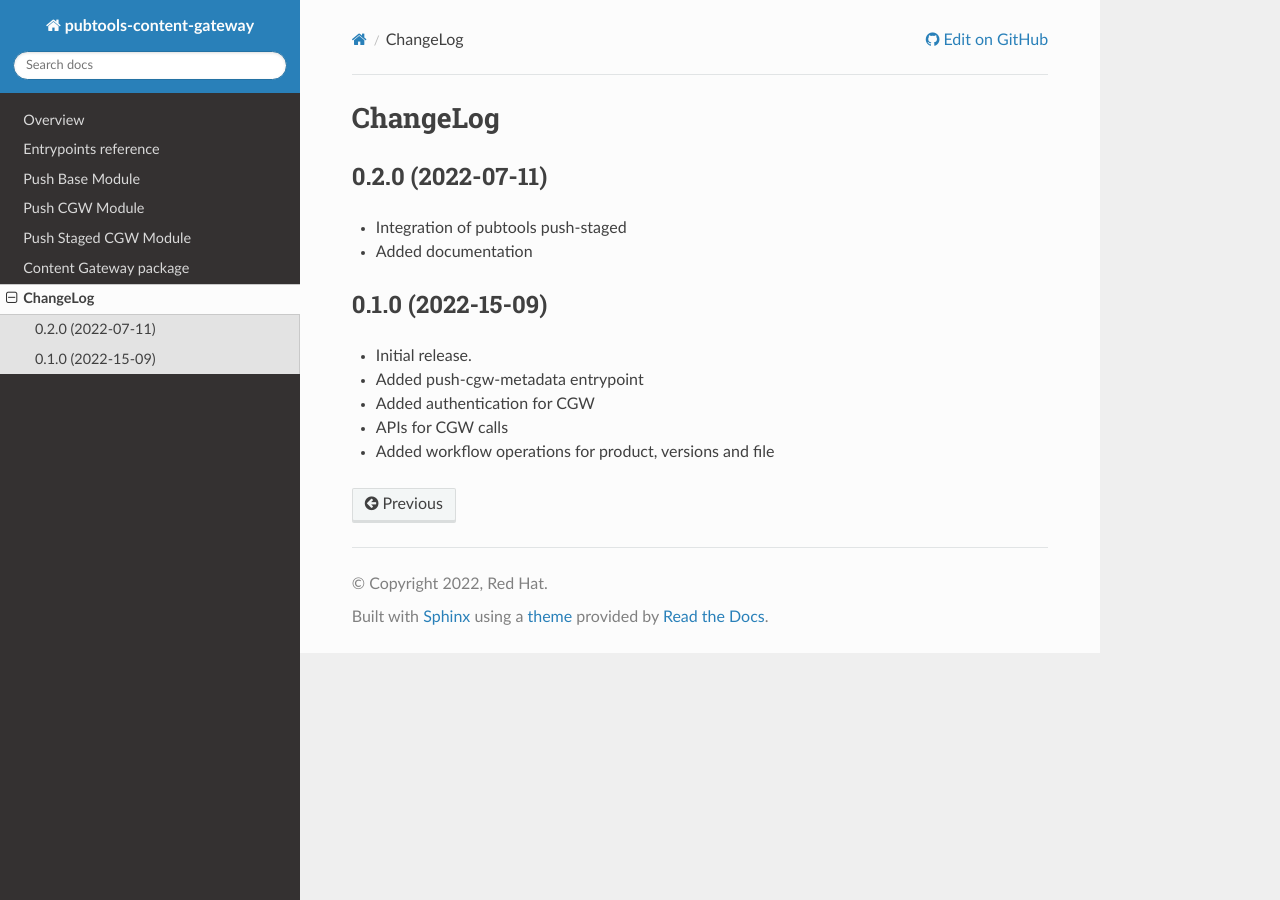
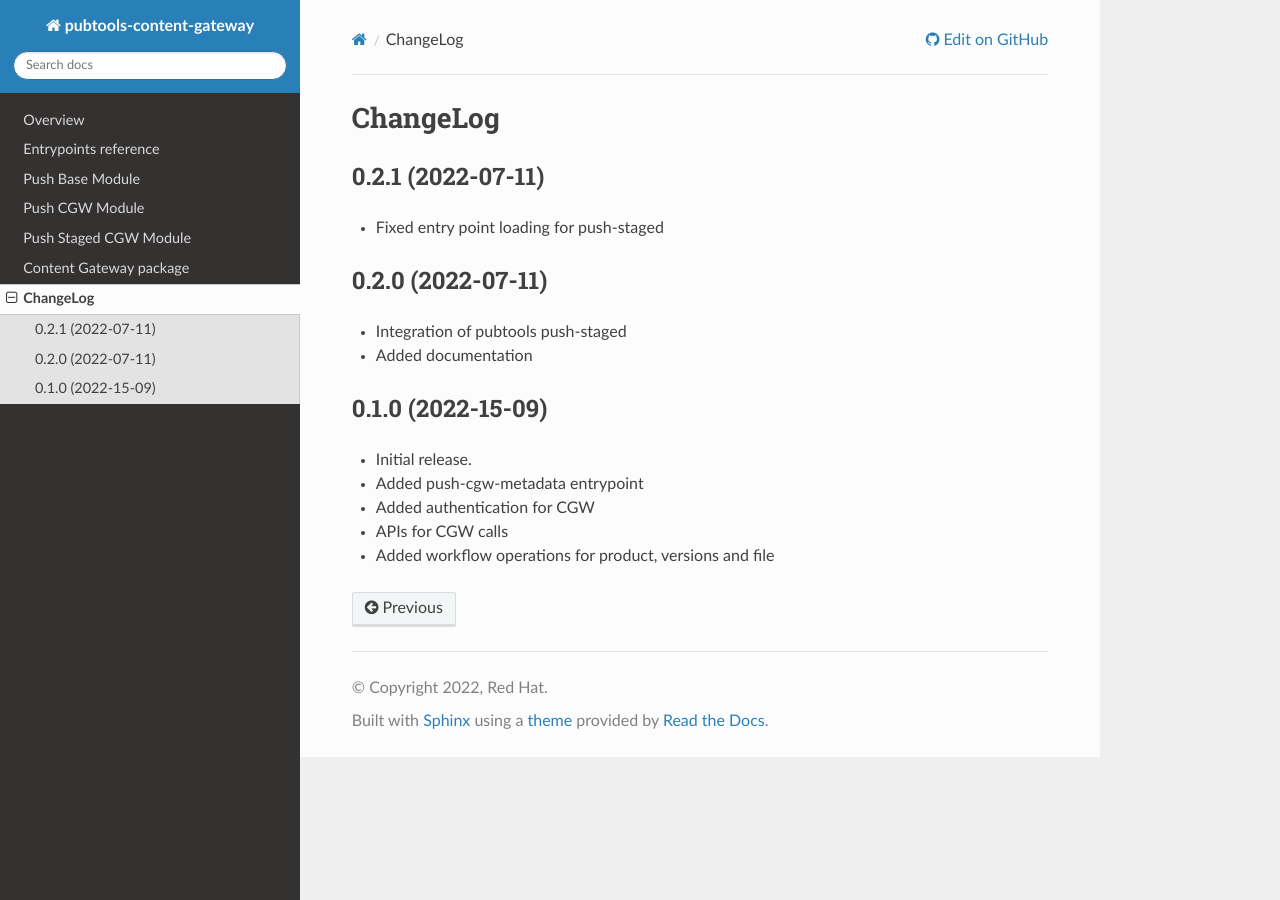
Before and after one commit to release-engineering/pubtools-content-gateway, a Sphinx documentation site: the page built from docs/CHANGELOG.rst, in a window 1280 px wide. Built offline with Sphinx 7.4.7 and the Read the Docs theme 2.0.0, drawn with Linux system fonts in a browser that asks for light colours.

Commit message:
release 0.2.1

```diff
--- a/docs/CHANGELOG.rst
+++ b/docs/CHANGELOG.rst
@@ -1,5 +1,10 @@
 ChangeLog
 =========
+
+0.2.1 (2022-07-11)
+------------------
+
+* Fixed entry point loading for push-staged
 
 0.2.0 (2022-07-11)
 ------------------
--- a/setup.py
+++ b/setup.py
@@ -82,7 +82,7 @@ classifiers = [
 
 setup(
     name="pubtools-content-gateway",
-    version="0.2.0",
+    version="0.2.1",
     description=get_description(),
     long_description_content_type="text/markdown",
     author="Javed Alam",
```
